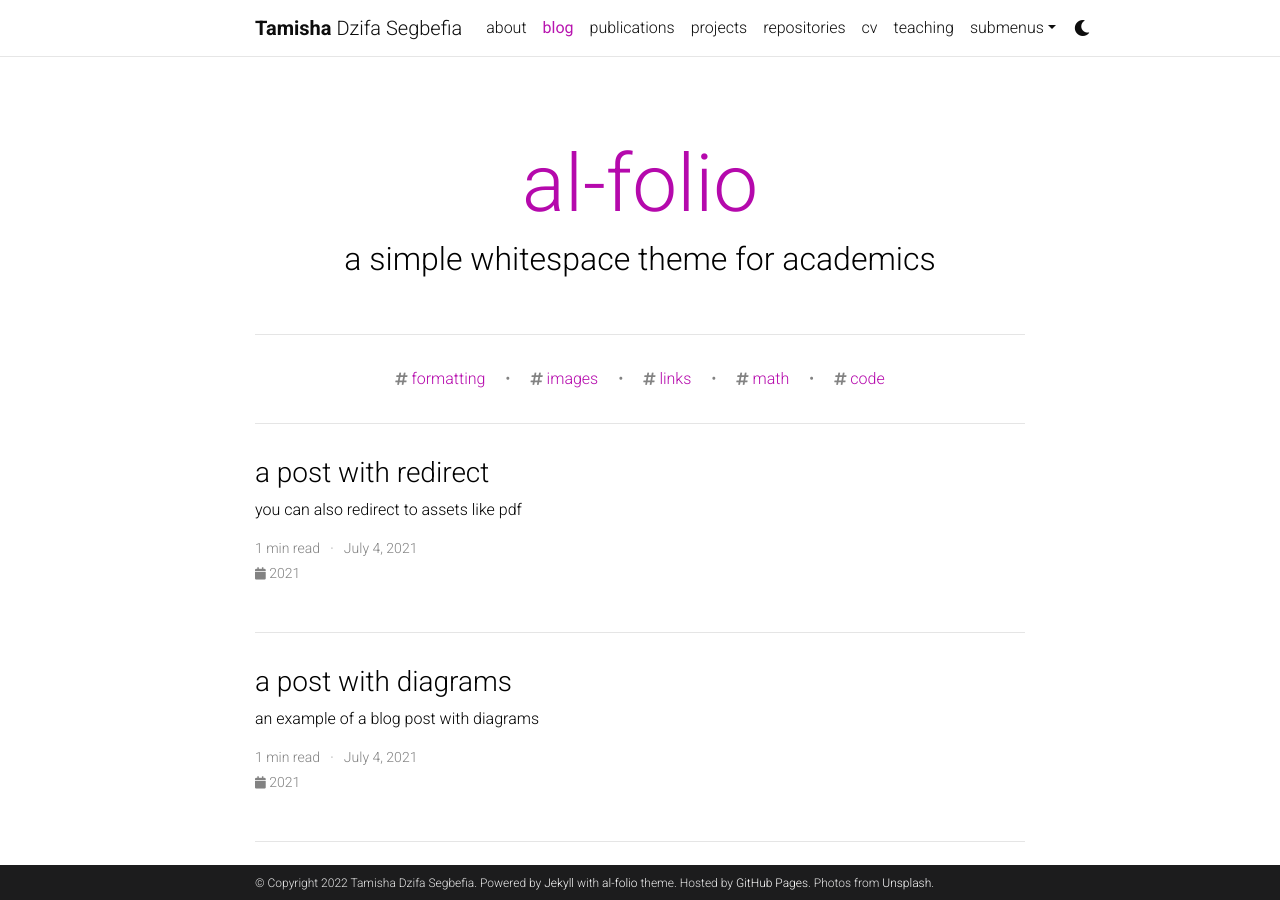
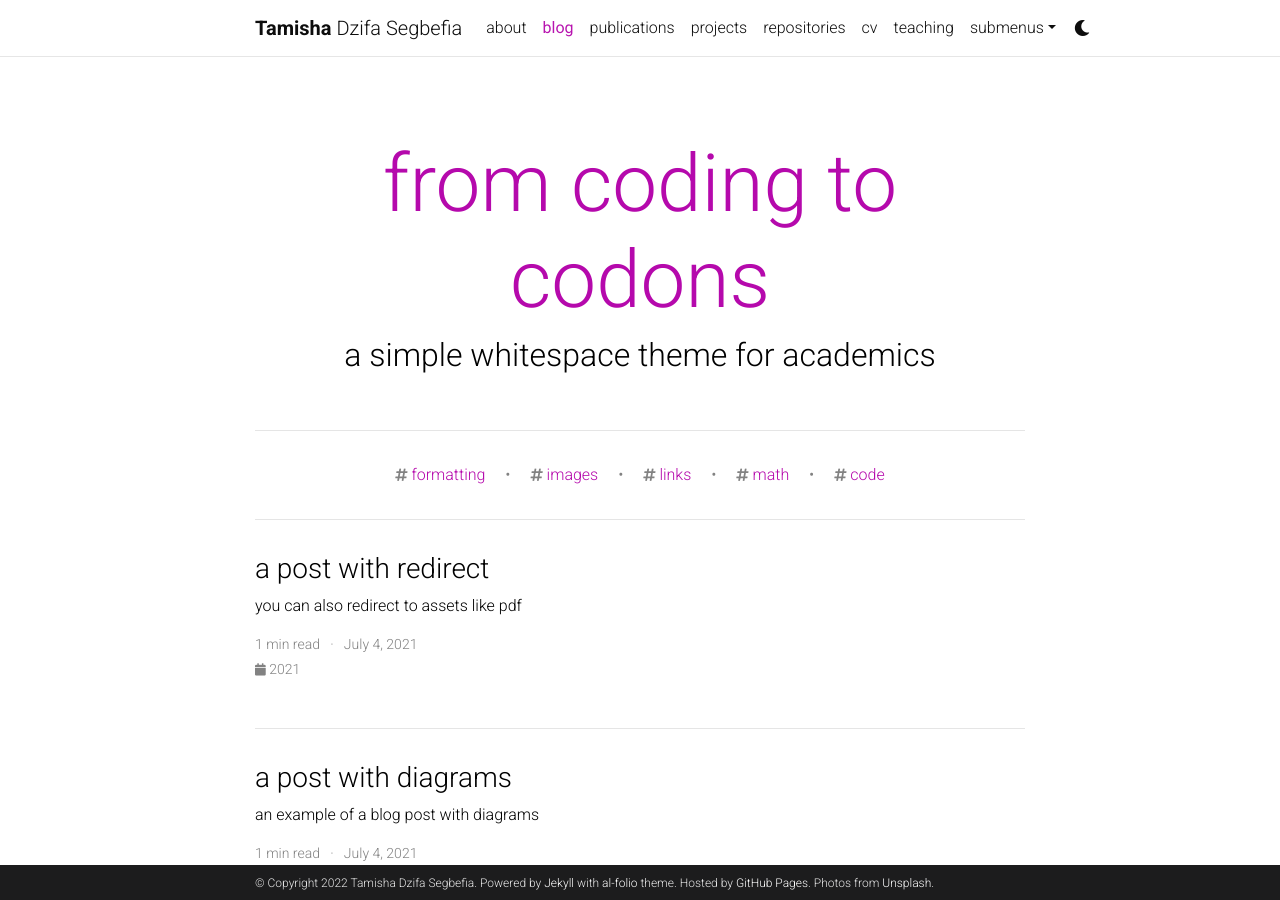
Before and after one commit to tamisha-s/tamisha-s.github.io, a Jekyll site: the page built from blog/index.html, in a window 1280 px wide and 900 px high. Built offline with Jekyll 4.4.1, drawn with Linux system fonts in a browser that asks for light colours; the list of posts is cut into pages by our own code; comment, search, counter and statistics services are not loaded; a style sheet for code colours, icons or effects is not loaded.

Commit message:
Update _config.yml

```diff
--- a/_config.yml
+++ b/_config.yml
@@ -67,10 +67,10 @@
 # Social integration
 # -----------------------------------------------------------------------------
 
-github_username: # your GitHub user name
+github_username: tamisha-s # your GitHub user name
 gitlab_username: # your GitLab user name
 twitter_username: # your Twitter handle
-linkedin_username: # your LinkedIn user name
+linkedin_username: tamisha-dzifa # your LinkedIn user name
 scholar_userid: # your Google Scholar ID
 semanticscholar_id: # your Semantic Scholar ID
 orcid_id: # your ORCID ID
@@ -110,7 +110,7 @@
 # Blog
 # -----------------------------------------------------------------------------
 
-blog_name: al-folio # blog_name will be displayed in your blog page
+blog_name: from coding to codons # blog_name will be displayed in your blog page
 blog_nav_title: blog # your blog must have a title for it to be displayed in the nav bar
 blog_description: a simple whitespace theme for academics
 permalink: /blog/:year/:title/
@@ -120,7 +120,7 @@
   enabled: true
 
 # Comments
-disqus_shortname: al-folio # put your disqus shortname
+disqus_shortname: # put your disqus shortname
 # https://help.disqus.com/en/articles/1717111-what-s-a-shortname
 
 # External sources.
```
